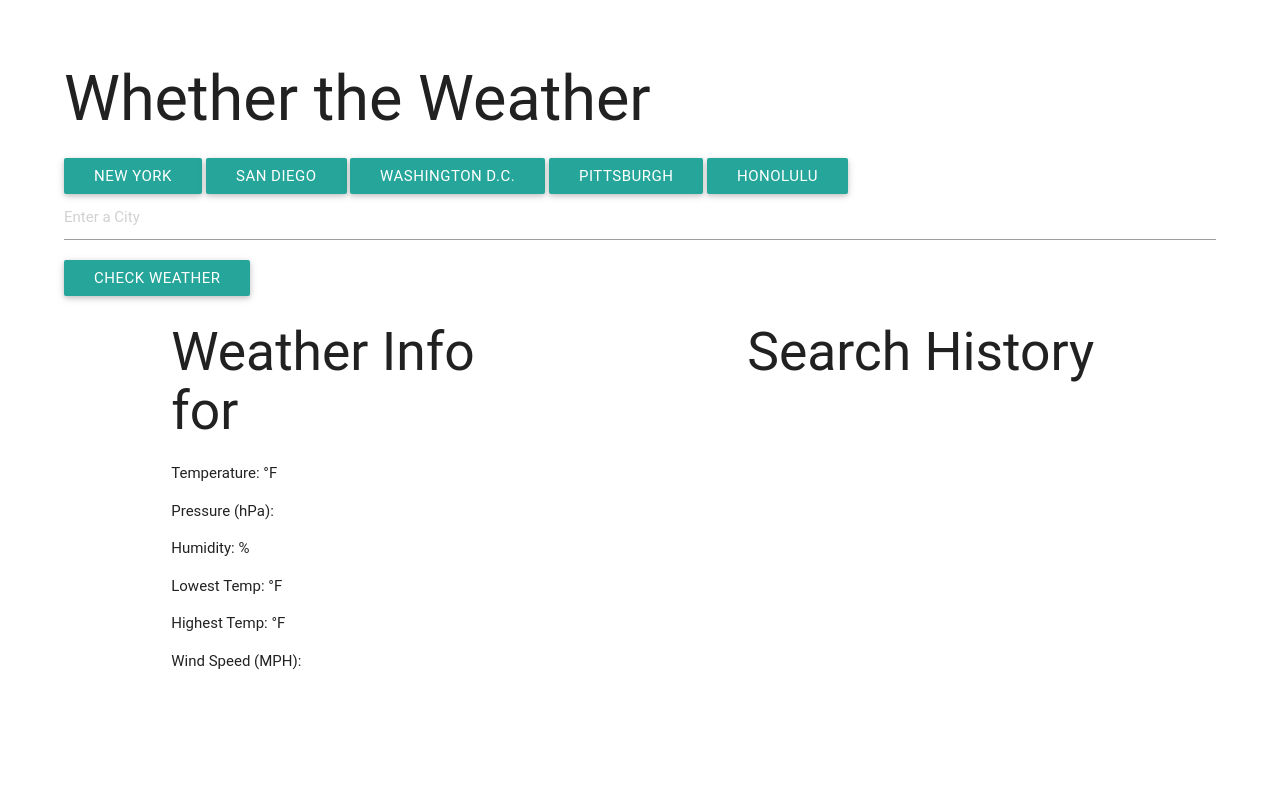
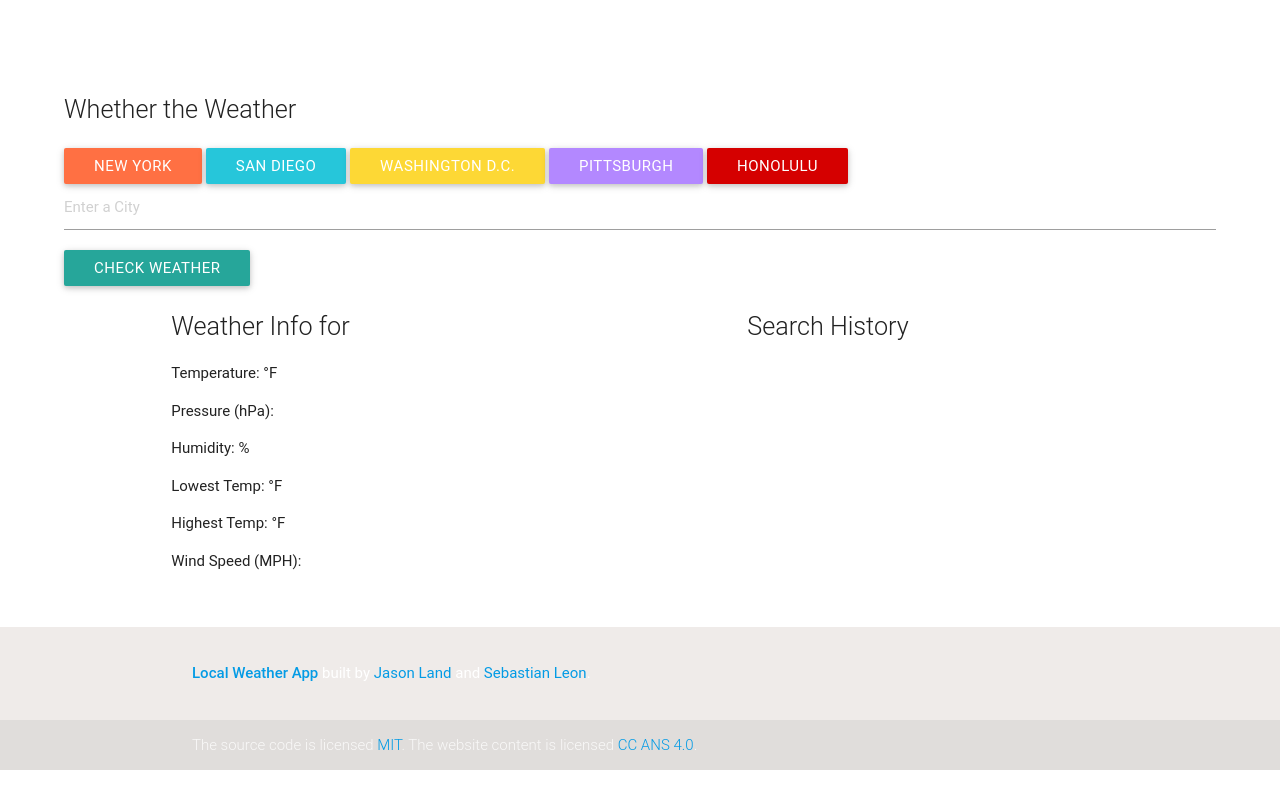
Before and after one commit to wishinghand/08-WeatherApp, a website: page app/index.html in a window 1280 px wide. Drawn offline with Linux system fonts and the light colour scheme; files that its build step writes are made by us from their sources; a web font is replaced by a local one.

Commit message:
updated gitignore, put some colors on buttons

```diff
--- a/app/css/style.scss
+++ b/app/css/style.scss
@@ -1,3 +1,15 @@
+body {
+    display: flex;
+    min-height: 100vh;
+    flex-direction: column;
+  }
+
+main {
+    flex: 1 0 auto;
+}
+
 .inputContainer{
-    margin: 5%;
+    margin-top: 5%;
+    margin-left: 5%;
+    margin-right: 5%;
 }
--- a/app/index.html
+++ b/app/index.html
@@ -7,23 +7,24 @@
     <link rel="stylesheet" href="build/build.css">
     <!-- endinject -->
 </head>
-<body ng-controller="weatherController as wc" class="inputContainer">
+<body ng-controller="weatherController as wc" >
+    <div class="inputContainer">
         <section>
-        <h1>Whether the Weather</h1>
+            <h1 class="flow-text">Whether the Weather</h1>
         </section>
 
         <section>
                 <!-- preset button -->
-        <button ng-click="wc.cityName='New York'" class=" waves-effect waves-light btn">New York</button>
-        <button ng-click="wc.cityName='San Diego'" class="btn waves-effect waves-light">San Diego</button>
-        <button ng-click="wc.cityName='District of Columbia'" class="btn waves-effect waves-light">Washington D.C.</button>
-        <button ng-click="wc.cityName='Pittsburgh'" class="btn waves-effect waves-light">Pittsburgh</button>
-        <button ng-click="wc.cityName='Honolulu'" class="btn waves-effect waves-light">Honolulu</button>
+            <button ng-click="wc.cityName='New York'; wc.submitCity(wc.cityName, true)" class="btn deep-orange lighten-1">New York</button>
+            <button ng-click="wc.cityName='San Diego'; wc.submitCity(wc.cityName, true)" class="btn cyan lighten-1">San Diego</button>
+            <button ng-click="wc.cityName='District of Columbia'; wc.submitCity(wc.cityName, true)" class="btn yellow darken-1">Washington D.C.</button>
+            <button ng-click="wc.cityName='Pittsburgh'; wc.submitCity(wc.cityName, true)" class="btn deep-purple accent-1">Pittsburgh</button>
+            <button ng-click="wc.cityName='Honolulu'; wc.submitCity(wc.cityName, true)" class="btn red accent-4">Honolulu</button>
 
             <form action="javascript:void(0);" name="weatherSearch" ng-submit="wc.submitCity(wc.cityName, true)">
 
                 <!-- text input -->
-            <input placeholder="Enter a City" type="text" ng-model="wc.cityName">
+                <input placeholder="Enter a City" type="text" ng-model="wc.cityName" required>
 
                 <!-- submit button -->
                 <button type="submit" class="btn">Check Weather</button>
@@ -32,16 +33,16 @@
 
         <section class="row">
             <div class="col s4 offset-s1">
-            <h2>Weather Info for {{wc.weatherInfo.name}}</h2>
+                <h2  class="flow-text">Weather Info for {{wc.weatherInfo.name}}</h2>
                 <p>Temperature: {{wc.weatherInfo.main.temp}} °F</p>
-            <p>Pressure (hPa): {{wc.weatherInfo.main.pressure}}</p>
+                <p>Pressure (hPa): {{wc.weatherInfo.main.pressure | number}}</p>
                 <p>Humidity: {{wc.weatherInfo.main.humidity}}%</p>
                 <p>Lowest Temp: {{wc.weatherInfo.main.temp_min}} °F</p>
                 <p>Highest Temp: {{wc.weatherInfo.main.temp_max}} °F</p>
                 <p>Wind Speed (MPH): {{wc.weatherInfo.wind.speed}}</p>
             </div>
             <div class="col s4 offset-s2">
-            <h2>Search History</h2>
+                <h2 class="flow-text">Search History</h2>
                 <table ng-repeat="search in wc.searchHistory" class="bordered highlight">
                     <tr>
                         <td><a ng-click="wc.submitCity(search.cityName)">{{search.cityName}}</a></td>
@@ -50,7 +51,23 @@
                 </table>
             </div>
         </section>
-
+    </div>
+    <footer class="page-footer brown lighten-5">
+      <div class="container">
+        <div class="row">
+          <div class="col l12 s12">
+            <p class="white-text text-lighten-4"><strong><a href="https://github.com/wishinghand/08-WeatherApp">Local Weather App</a></strong> built by <a href="http://qobbler.com">Jason Land</a> and <a href="https://github.com/sebastianleon">Sebastian Leon</a>.</p>
+          </div>
+        </div>
+      </div>
+      <div class="footer-copyright">
+        <div class="container">
+        The source code is licensed
+            <a href="http://opensource.org/licenses/mit-license.php">MIT</a>. The website content
+            is licensed <a href="http://creativecommons.org/licenses/by-nc-sa/4.0/">CC ANS 4.0</a>.
+        </div>
+      </div>
+    </footer>
     <!-- inject:js -->
     <script src="build/build.js"></script>
     <!-- endinject -->
```
Also changed, not shown: app/build/build.css, 1 other file. Lines whose indentation alone changed are shown as unchanged.
